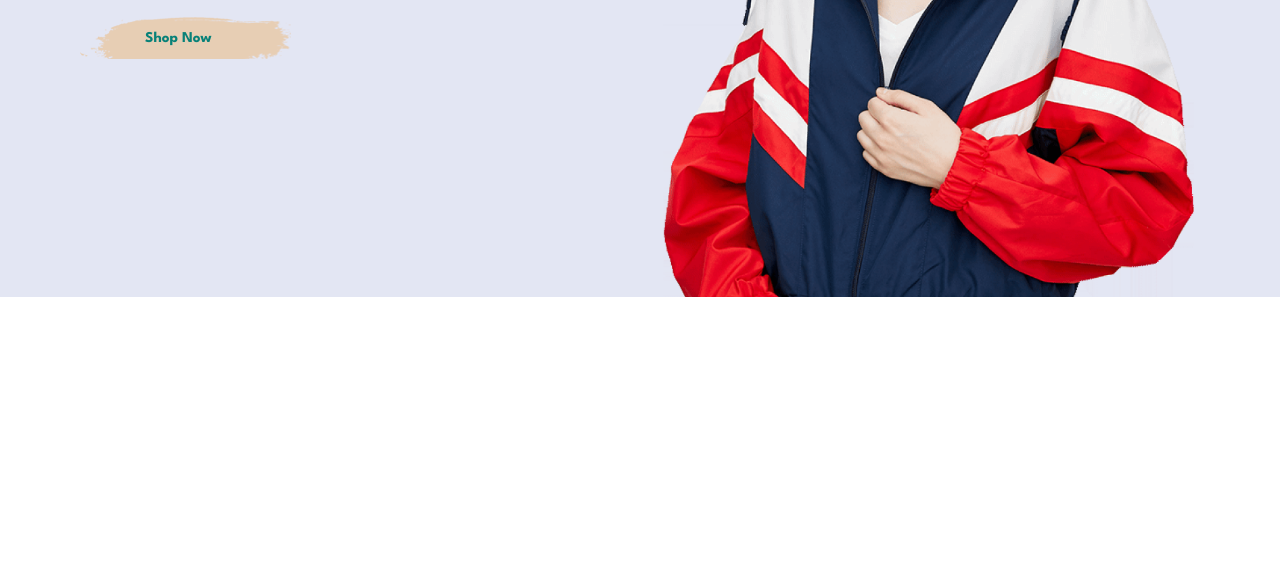
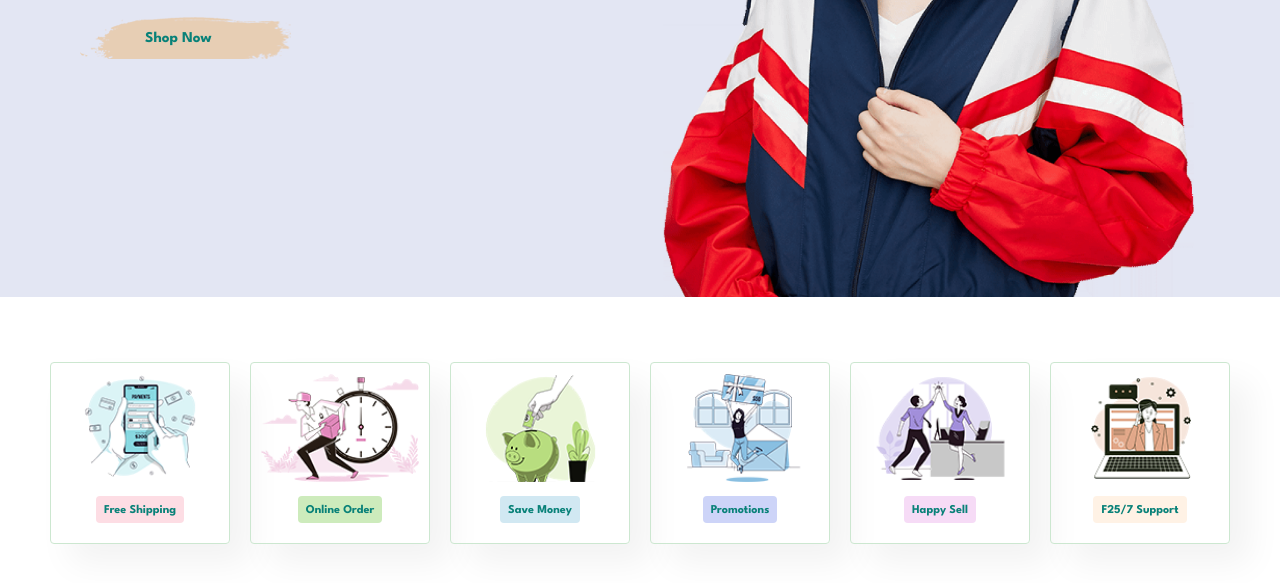
Before and after one commit to DrGreen7/shopping-site, a plain HTML site: page index.html in a window 1280 px wide. Shown: the part 507-1090 px from the top of the page. Before the commit the page ends 804 px from the top, so only its background shows below. Drawn offline with Linux system fonts and the light colour scheme.

Commit message:
finished feature section

```diff
--- a/index.html
+++ b/index.html
@@ -33,6 +33,32 @@
       <p>Save more with coupons $ up to 70% off!</p>
       <button>Shop Now</button>
     </section>
+    <section id="features">
+      <div class="f-box">
+        <img src="img/features/f1.png" alt="" />
+        <h6>Free Shipping</h6>
+      </div>
+      <div class="f-box">
+        <img src="img/features/f2.png" alt="" />
+        <h6>Online Order</h6>
+      </div>
+      <div class="f-box">
+        <img src="img/features/f3.png" alt="" />
+        <h6>Save Money</h6>
+      </div>
+      <div class="f-box">
+        <img src="img/features/f4.png" alt="" />
+        <h6>Promotions</h6>
+      </div>
+      <div class="f-box">
+        <img src="img/features/f5.png" alt="" />
+        <h6>Happy Sell</h6>
+      </div>
+      <div class="f-box">
+        <img src="img/features/f6.png" alt="" />
+        <h6>F25/7 Support</h6>
+      </div>
+    </section>
     <script src="script.js"></script>
     <script
       src="https://kit.fontawesome.com/de08256965.js"
--- a/style.css
+++ b/style.css
@@ -128,3 +128,57 @@ body {
   font-size: 1.5rem;
   cursor: pointer;
 }
+
+#features {
+  padding: 5rem;
+  display: flex;
+  justify-content: space-between;
+}
+
+#features .f-box {
+  text-align: center;
+  width: 18rem;
+  padding: 1rem;
+  border: 1px solid #cce7d0;
+  box-shadow: 20px 20px 34px rgba(0, 0, 0, 0.05);
+  border-radius: 4px;
+  margin: 1.5rem 0;
+}
+
+#features .f-box img {
+  width: 100%;
+}
+
+#features .f-box:hover {
+  box-shadow: 10px 10px 54px rgba(70, 62, 221, 0.15);
+}
+
+#features .f-box h6 {
+  display: inline-block;
+  padding: 9px 8px 6px 8px;
+  line-height: 1;
+  border-radius: 4px;
+  color: #088178;
+  background-color: #fddde4;
+  margin: 1rem 0;
+}
+
+#features .f-box:nth-child(2) h6 {
+  background: #cdebbc;
+}
+
+#features .f-box:nth-child(3) h6 {
+  background: #d1e8f2;
+}
+
+#features .f-box:nth-child(4) h6 {
+  background: #cdd4f8;
+}
+
+#features .f-box:nth-child(5) h6 {
+  background: #f6dbf6;
+}
+
+#features .f-box:nth-child(6) h6 {
+  background: #fff2e5;
+}
```
